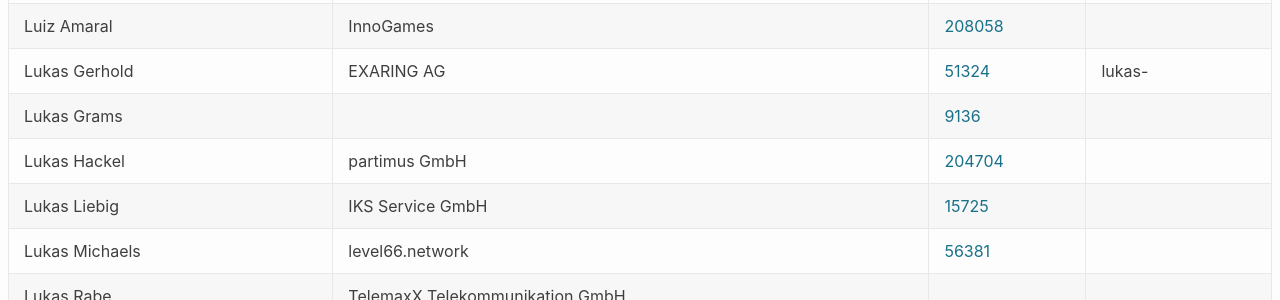
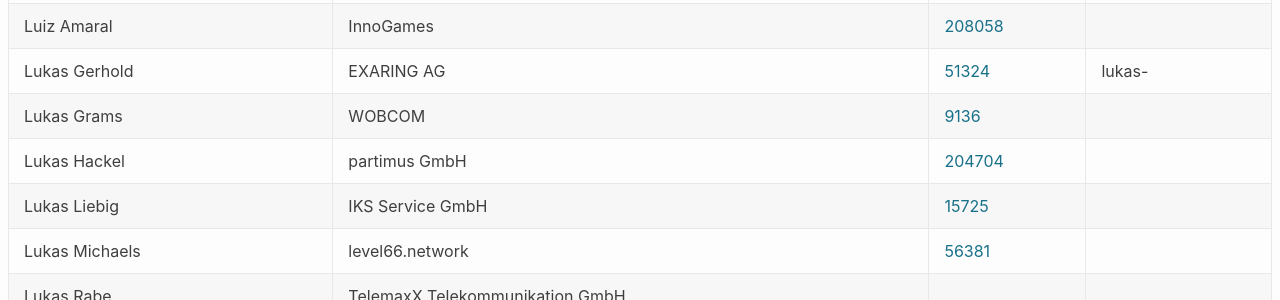
Before and after one commit to denog/pretix-attendeelist, a Jekyll site: the page built from denog15/index.md, in a window 1280 px wide and 900 px high, scrolled down 8704 px. Shown: the part 154-454 px from the top of the window. Built offline with Jekyll 4.4.1, drawn with Linux system fonts in a browser that asks for light colours.

Commit message:
Latest data: Thu Nov  2 14:10:14 UTC 2023

```diff
--- a/_data/attendees_denog15_onsite.json
+++ b/_data/attendees_denog15_onsite.json
@@ -1171,7 +1171,7 @@
   },
   {
     "name": "Lukas Grams",
-    "company": null,
+    "company": "WOBCOM",
     "irc": null,
     "asn": "9136"
   },
```
